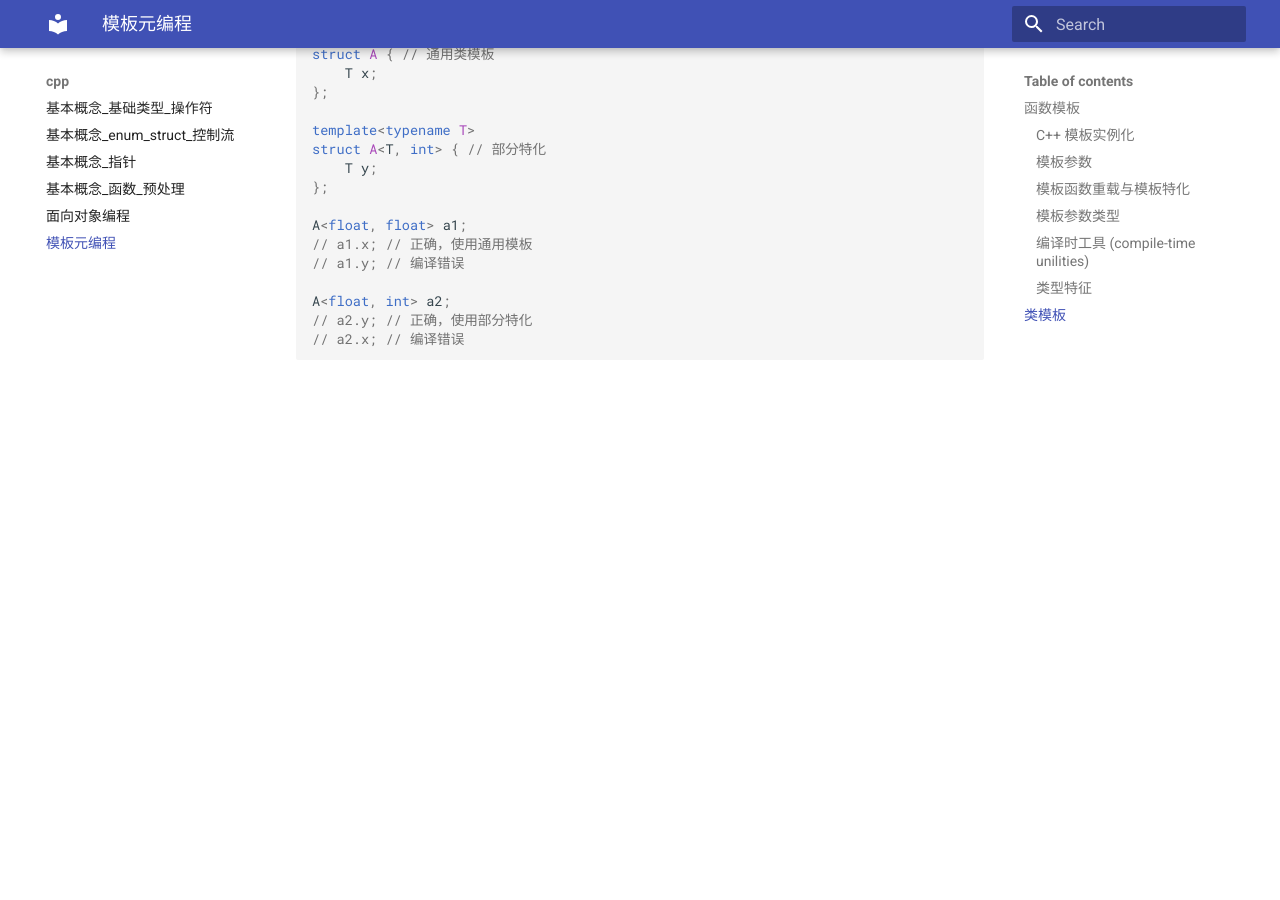
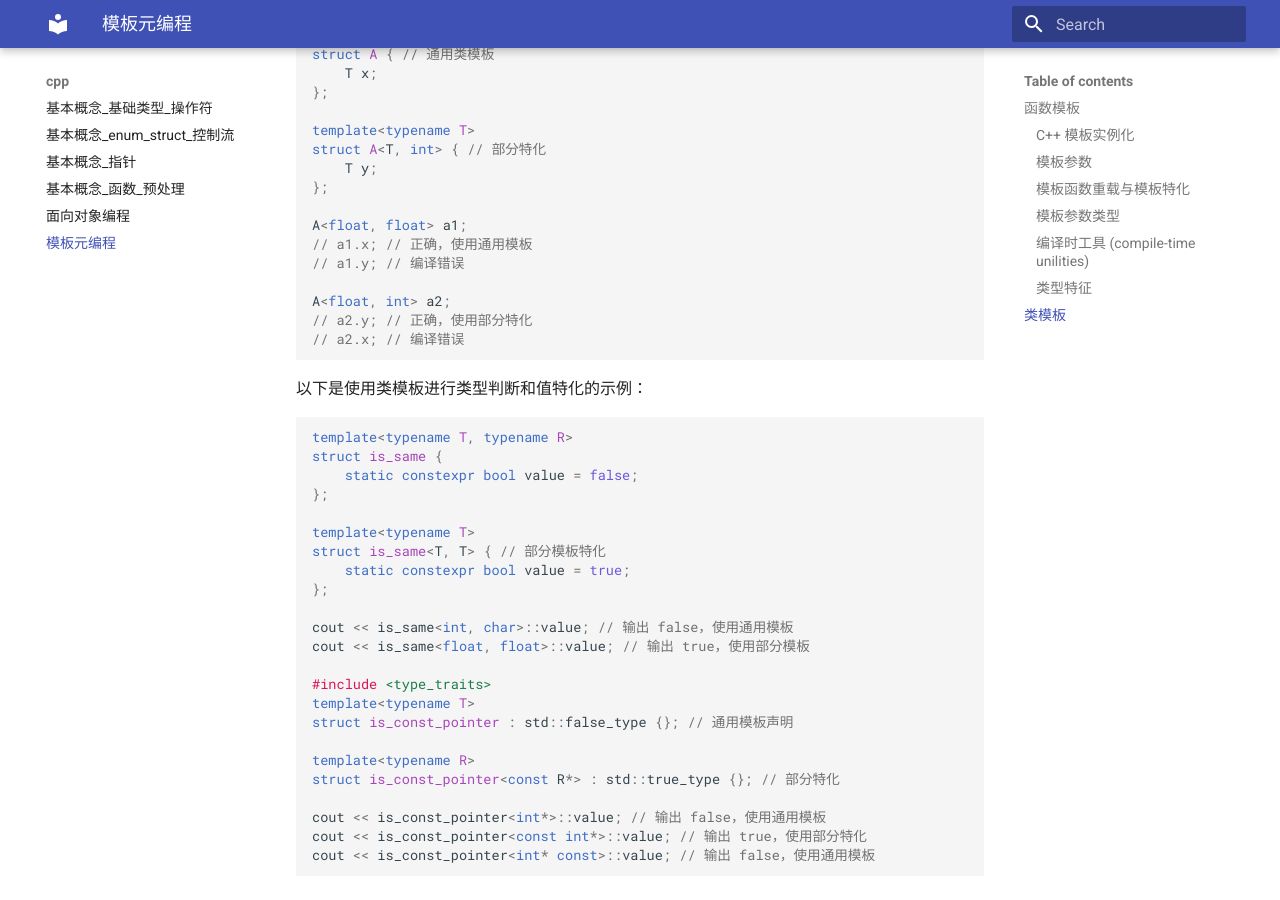
Before and after one commit to ymma98/technotes, an MkDocs documentation site: the page built from docs/cpp/模板元编程.md, in a window 1280 px wide and 900 px high, scrolled down 10542 px. Built offline with MkDocs 1.6.1 and Material for MkDocs 9.7.7, drawn with Linux system fonts in a browser that asks for light colours; before the commit the page ends 10926 px from its top, so only the background shows below that.

Commit message:
docs/cpp/模板元编程.md updated from https://stackedit.cn/

````diff
--- a/docs/cpp/模板元编程.md
+++ b/docs/cpp/模板元编程.md
@@ -537,8 +537,37 @@ A<float, int> a2;
 // a2.y; // 正确，使用部分特化
 // a2.x; // 编译错误
 ```
+
+
+以下是使用类模板进行类型判断和值特化的示例：
+
+```cpp
+template<typename T, typename R>
+struct is_same {
+    static constexpr bool value = false;
+};
+
+template<typename T>
+struct is_same<T, T> { // 部分模板特化
+    static constexpr bool value = true;
+};
+
+cout << is_same<int, char>::value; // 输出 false，使用通用模板
+cout << is_same<float, float>::value; // 输出 true，使用部分模板
+
+#include <type_traits>
+template<typename T>
+struct is_const_pointer : std::false_type {}; // 通用模板声明
+
+template<typename R>
+struct is_const_pointer<const R*> : std::true_type {}; // 部分特化
+
+cout << is_const_pointer<int*>::value; // 输出 false，使用通用模板
+cout << is_const_pointer<const int*>::value; // 输出 true，使用部分特化
+cout << is_const_pointer<int* const>::value; // 输出 false，使用通用模板
+```
 <!--stackedit_data:
-eyJoaXN0b3J5IjpbLTI4NzI3MjIyNywtMTg4Njg4NTEzMCwxMD
-Q1NTY0MDA5LC0xMDE0MjMxODc3LC0xNzk0NzI0NTk0LDE1Nzg3
-OTkzMTgsMTUyMjEzNjUwMSw2MDg1OTMyNjddfQ==
+eyJoaXN0b3J5IjpbLTE3NDM3MDYwNjEsLTE4ODY4ODUxMzAsMT
+A0NTU2NDAwOSwtMTAxNDIzMTg3NywtMTc5NDcyNDU5NCwxNTc4
+Nzk5MzE4LDE1MjIxMzY1MDEsNjA4NTkzMjY3XX0=
 -->
````
